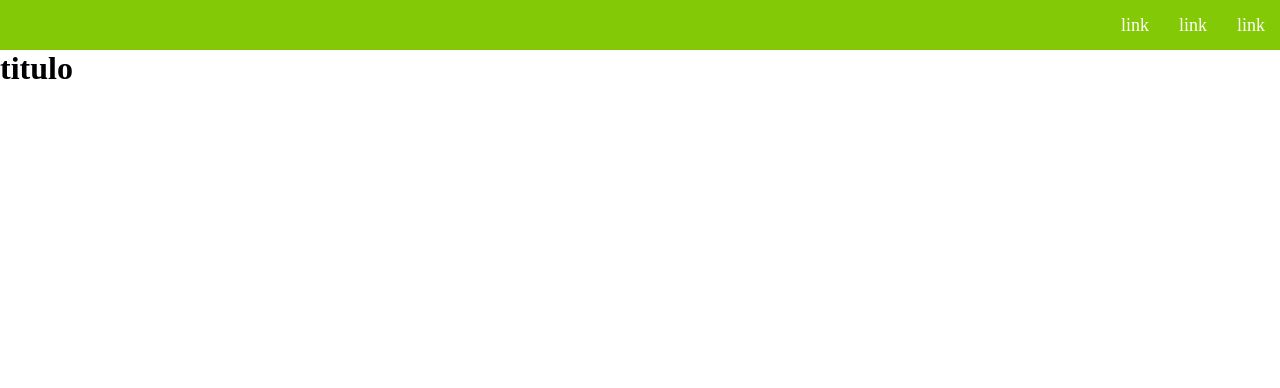
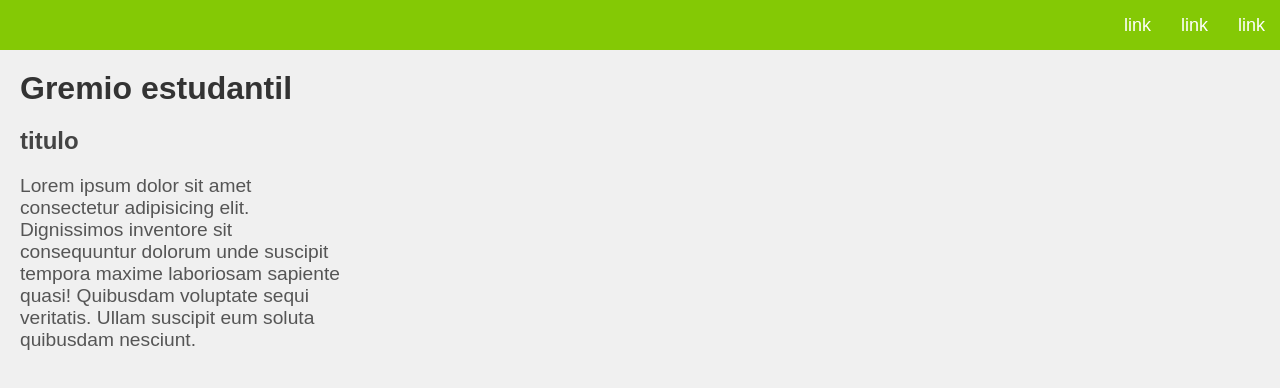
Before and after one commit to marcola501/gremio_estudantil, a plain HTML site: page index.html in a window 1280 px wide. Drawn offline with Linux system fonts and the light colour scheme.

Commit message:
estrutura inicial

```diff
--- a/index.html
+++ b/index.html
@@ -3,7 +3,7 @@
 <head>
     <meta charset="UTF-8">
     <meta name="viewport" content="width=device-width, initial-scale=1.0">
-    <title>gremio-CPP</title>
+    <title>Dandara</title>
     <link rel="stylesheet" href="style.css">
 </head>
 <body>
@@ -12,5 +12,7 @@
         <a href="#">link</a>
         <a href="#">link</a>
     </div>
-    <h1>titulo</h1>
+    <h1>Gremio estudantil</h1>
+    <h2>titulo</h2>
+    <p>Lorem ipsum dolor sit amet consectetur adipisicing elit. Dignissimos inventore sit consequuntur dolorum unde suscipit tempora maxime laboriosam sapiente quasi! Quibusdam voluptate sequi veritatis. Ullam suscipit eum soluta quibusdam nesciunt.    </p>
 </body>
--- a/style.css
+++ b/style.css
@@ -3,7 +3,28 @@
     padding: 0;
     box-shadow: none;
 }
+body{
+    font-family: Arial, sans-serif;
+    background-color: #f0f0f0;
+}
+h1{
+    margin: 20px;
+    font-size: 2rem;
+    color: #333;
+}
+h2, h3, h4, h5, h6{
+    margin: 20px;
+    font-size: 1.5rem;
+    color: #444;
+}
+p{
+    margin: 20px;
+    font-size: 1.2rem;
+    color: #555;
+    max-width: 25%;
+}
 #links{
+    position: static;
     top: 0;
     left: 0;
     width: 100%;
```
